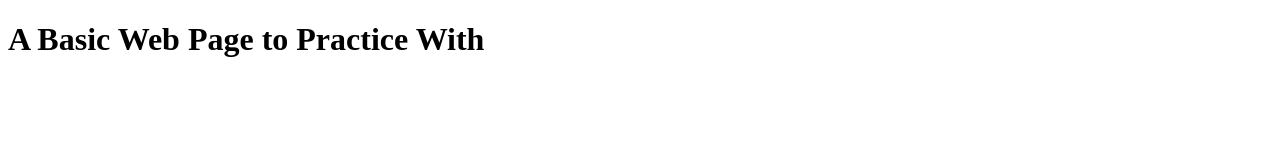
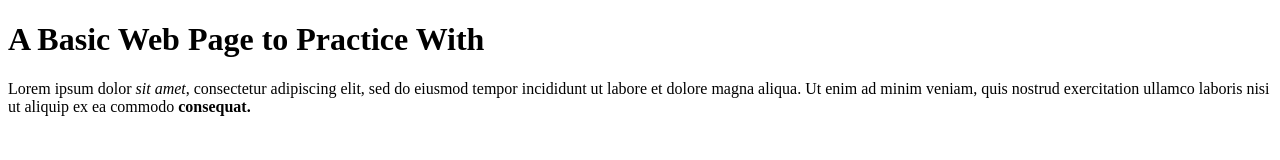
Before and after one commit to blake-dreyer/basic-html, a plain HTML site: page index.html in a window 1280 px wide. Drawn offline with Linux system fonts and the light colour scheme.

Commit message:
added basic p, bold and em tags

```diff
--- a/index.html
+++ b/index.html
@@ -6,5 +6,11 @@
     </head>
     <body>
         <h1>A Basic Web Page to Practice With</h1>
+        <p>
+            Lorem ipsum dolor <em>sit amet</em>, consectetur adipiscing elit, sed do eiusmod tempor incididunt ut labore
+            et dolore magna aliqua. Ut enim ad minim veniam, quis nostrud exercitation ullamco laboris nisi ut
+            aliquip ex ea commodo <strong>consequat.</strong>
+        </p>
+
     </body>
 </html>
```
